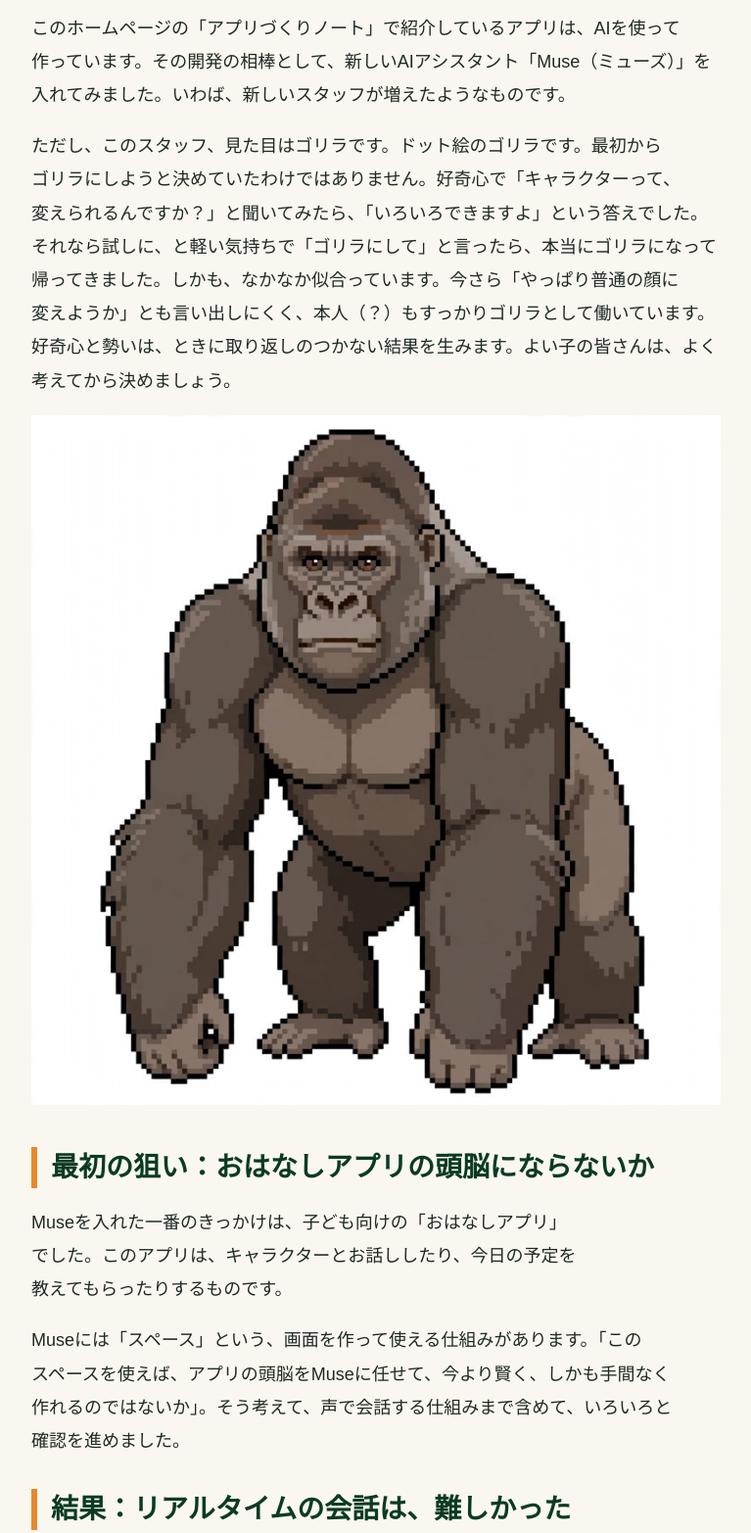
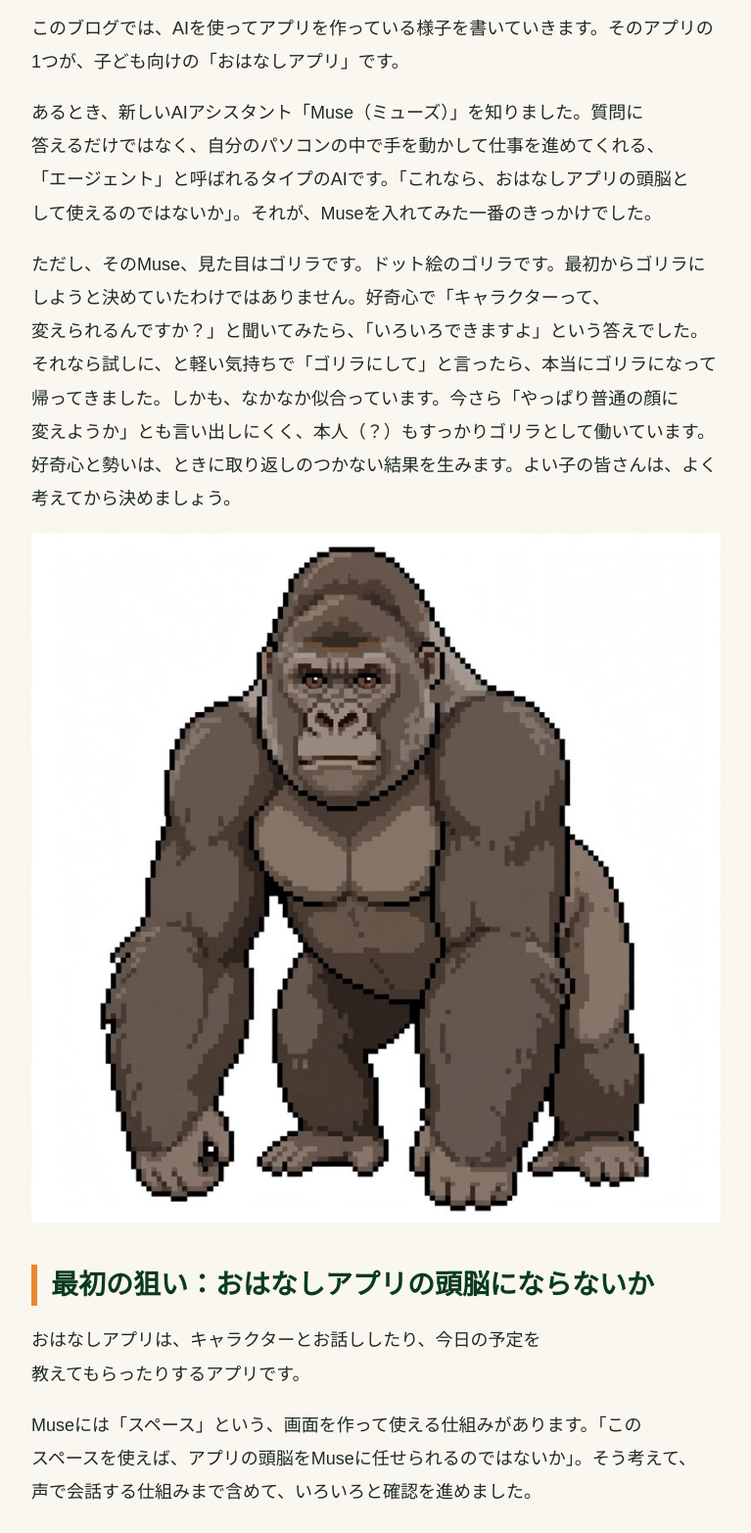
Before and after one commit to kochi-hattatsu/kochi-hattatsu.github.io, a plain HTML site: page blog-muse-iretemita.html in a window 1280 px wide. Shown: the part 540-2105 px from the top of the page at 98% size, without its empty margins (104-871 px from the left). Drawn offline with Linux system fonts and the light colour scheme; no server answers.

Commit message:
ブログ記事『Museを入れてみました』の導入部を修正

```diff
--- a/blog-muse-iretemita.html
+++ b/blog-muse-iretemita.html
@@ -29,13 +29,14 @@
     <p class="lead">AIアシスタント「Muse」を入れてみた記録です。おはなしアプリの頭脳に使えるか試した結果と、それでも残った大きな収穫について書きます。</p>
   </header>
   <div class="post-body">
-<p>このホームページの「アプリづくりノート」で紹介しているアプリは、AIを使って作っています。その開発の相棒として、新しいAIアシスタント「Muse（ミューズ）」を入れてみました。いわば、新しいスタッフが増えたようなものです。</p>
-<p>ただし、このスタッフ、見た目はゴリラです。ドット絵のゴリラです。最初からゴリラにしようと決めていたわけではありません。好奇心で「キャラクターって、変えられるんですか？」と聞いてみたら、「いろいろできますよ」という答えでした。それなら試しに、と軽い気持ちで「ゴリラにして」と言ったら、本当にゴリラになって帰ってきました。しかも、なかなか似合っています。今さら「やっぱり普通の顔に変えようか」とも言い出しにくく、本人（？）もすっかりゴリラとして働いています。好奇心と勢いは、ときに取り返しのつかない結果を生みます。よい子の皆さんは、よく考えてから決めましょう。</p>
+<p>このブログでは、AIを使ってアプリを作っている様子を書いていきます。そのアプリの1つが、子ども向けの「おはなしアプリ」です。</p>
+<p>あるとき、新しいAIアシスタント「Muse（ミューズ）」を知りました。質問に答えるだけではなく、自分のパソコンの中で手を動かして仕事を進めてくれる、「エージェント」と呼ばれるタイプのAIです。「これなら、おはなしアプリの頭脳として使えるのではないか」。それが、Museを入れてみた一番のきっかけでした。</p>
+<p>ただし、そのMuse、見た目はゴリラです。ドット絵のゴリラです。最初からゴリラにしようと決めていたわけではありません。好奇心で「キャラクターって、変えられるんですか？」と聞いてみたら、「いろいろできますよ」という答えでした。それなら試しに、と軽い気持ちで「ゴリラにして」と言ったら、本当にゴリラになって帰ってきました。しかも、なかなか似合っています。今さら「やっぱり普通の顔に変えようか」とも言い出しにくく、本人（？）もすっかりゴリラとして働いています。好奇心と勢いは、ときに取り返しのつかない結果を生みます。よい子の皆さんは、よく考えてから決めましょう。</p>
 <p><img src="img/up/blog-muse-gorilla.jpg" alt="ドット絵のゴリラ。AIアシスタント「Muse」の今の姿" loading="lazy"></p>
 
 <h2>最初の狙い：おはなしアプリの頭脳にならないか</h2>
-<p>Museを入れた一番のきっかけは、子ども向けの「おはなしアプリ」でした。このアプリは、キャラクターとお話ししたり、今日の予定を教えてもらったりするものです。</p>
-<p>Museには「スペース」という、画面を作って使える仕組みがあります。「このスペースを使えば、アプリの頭脳をMuseに任せて、今より賢く、しかも手間なく作れるのではないか」。そう考えて、声で会話する仕組みまで含めて、いろいろと確認を進めました。</p>
+<p>おはなしアプリは、キャラクターとお話ししたり、今日の予定を教えてもらったりするアプリです。</p>
+<p>Museには「スペース」という、画面を作って使える仕組みがあります。「このスペースを使えば、アプリの頭脳をMuseに任せられるのではないか」。そう考えて、声で会話する仕組みまで含めて、いろいろと確認を進めました。</p>
 
 <h2>結果：リアルタイムの会話は、難しかった</h2>
 <p>結論から言うと、この狙いは今回は実りませんでした。</p>
```
